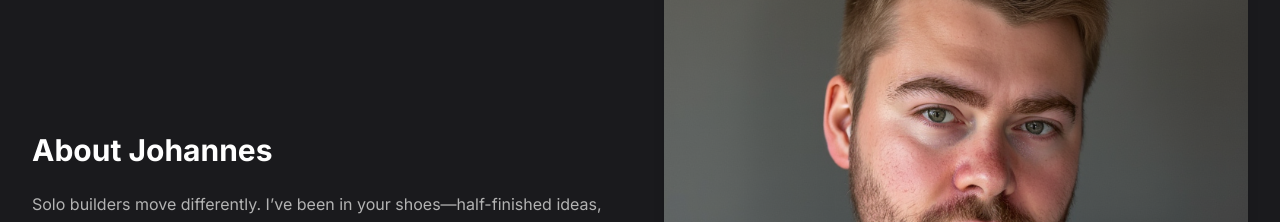
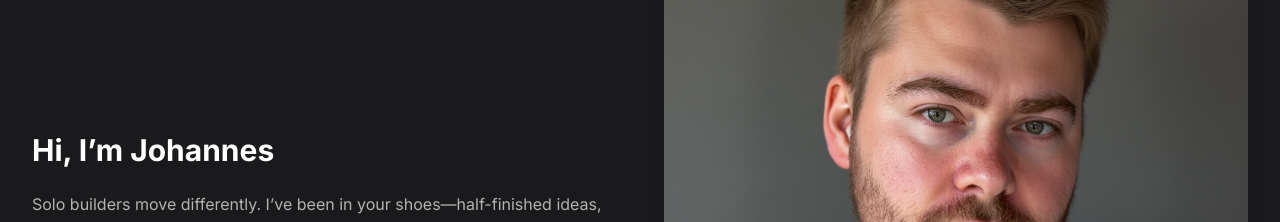
Before and after one commit to JohannesBorge/borge, a Next.js app: page / in a window 1280 px wide. Shown: the part 1760-1982 px from the top of the page. Built offline with nearby package versions, Linux system fonts and the light colour scheme.

Commit message:
Update website content and design

```diff
--- a/app/page.tsx
+++ b/app/page.tsx
@@ -91,7 +91,7 @@ export default function Home() {
         <div className="max-w-7xl mx-auto px-4 sm:px-6 lg:px-8">
           <div className="grid md:grid-cols-2 gap-12 items-center">
             <div className="animate-fade-in-right">
-              <h2 className="text-3xl font-bold mb-6 text-text-primary">About Johannes</h2>
+              <h2 className="text-3xl font-bold mb-6 text-text-primary">Hi, I’m Johannes</h2>
               <p className="text-text-secondary mb-4">
               Solo builders move differently. I’ve been in your shoes—half-finished ideas, too many tabs open, building alone in the dark.
               </p>
```
